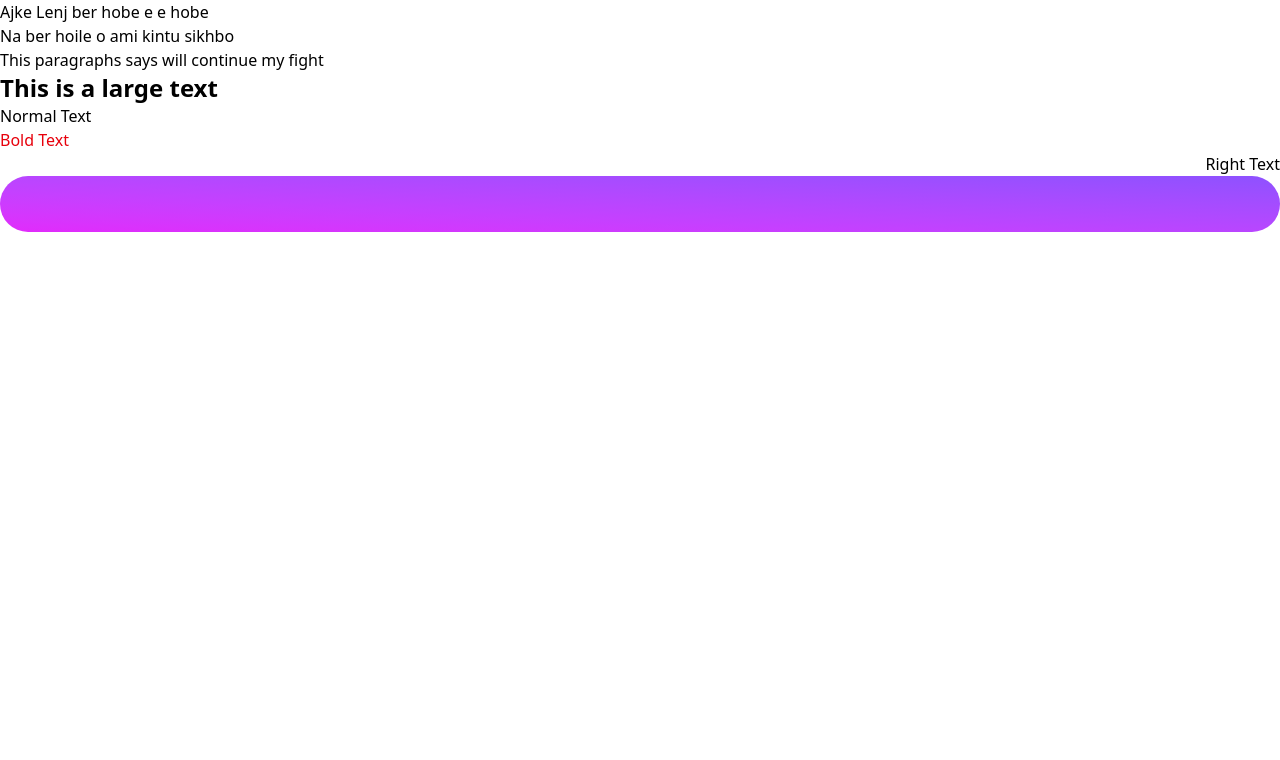
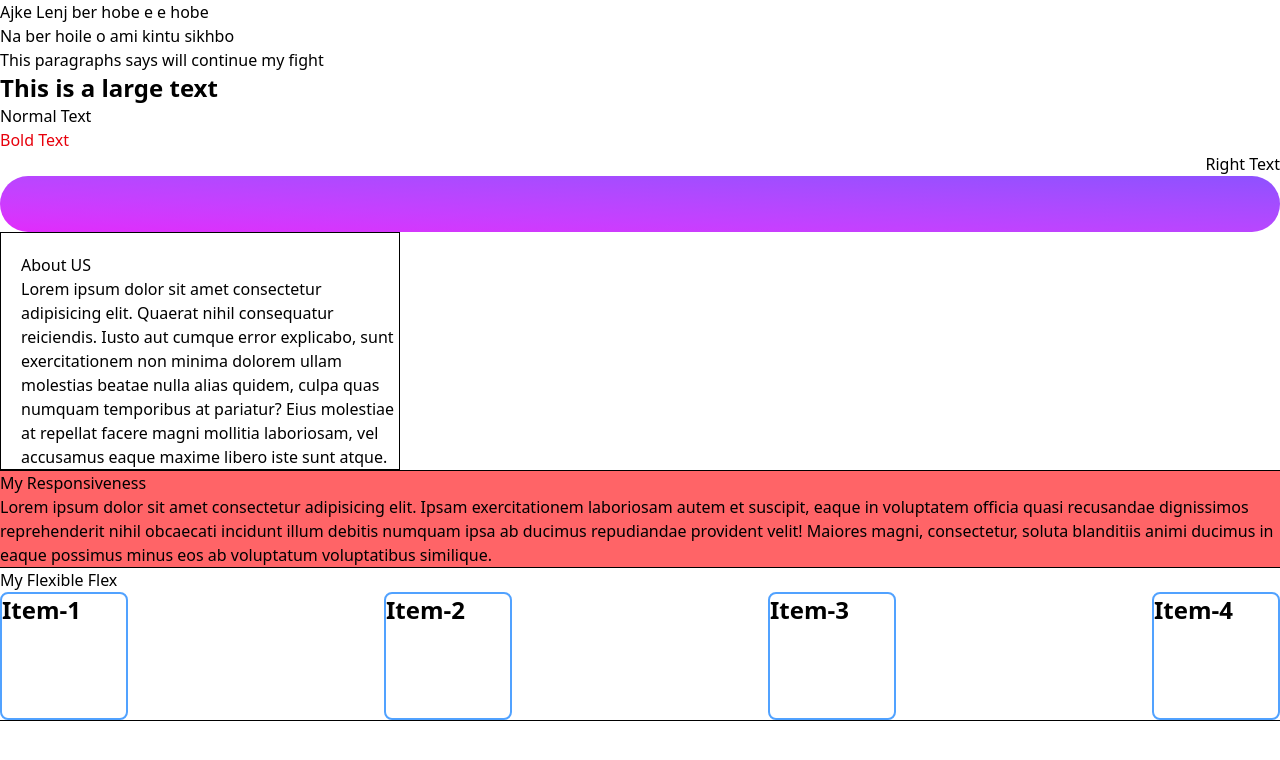
Before and after one commit to webdiv-rakib/tailwind-intro, a plain HTML site: page index.html in a window 1280 px wide. Drawn offline with nearby package versions, Linux system fonts and the light colour scheme.

Commit message:
display flex in tailwind

```diff
--- a/index.html
+++ b/index.html
@@ -25,6 +25,45 @@
             <p class="text-right">Right Text</p>
             <div class="h-14 bg-linear-to-bl from-violet-500 to-fuchsia-500 rounded-full"></div>
         </section>
+        <section>
+            <div class="w-100 border pt-5 pl-5">
+                <h3>About US</h3>
+                <p>Lorem ipsum dolor sit amet consectetur adipisicing elit. Quaerat nihil consequatur reiciendis. Iusto
+                    aut cumque error explicabo, sunt exercitationem non minima dolorem ullam molestias beatae nulla
+                    alias quidem, culpa quas numquam temporibus at pariatur? Eius molestiae at repellat facere magni
+                    mollitia laboriosam, vel accusamus eaque maxime libero iste sunt atque.</p>
+            </div>
+        </section>
+        <hr>
+        <section class="md:bg-yellow-400 lg:bg-red-400">
+            <h3>My Responsiveness</h3>
+            <p>Lorem ipsum dolor sit amet consectetur adipisicing elit. Ipsam exercitationem laboriosam autem et
+                suscipit, eaque in voluptatem officia quasi recusandae dignissimos reprehenderit nihil obcaecati
+                incidunt illum debitis numquam ipsa ab ducimus repudiandae provident velit! Maiores magni, consectetur,
+                soluta blanditiis animi ducimus in eaque possimus minus eos ab voluptatum voluptatibus similique.</p>
+        </section>
+        <hr>
+        <section>
+            <h3>My Flexible Flex</h3>
+            <div class="md:flex md:justify-between">
+                <div class="w-32 h-32 text-2xl font-bold border-2 border-blue-400 rounded-lg">
+                    Item-1
+                </div>
+                <div class="w-32 h-32 text-2xl font-bold border-2 border-blue-400 rounded-lg">
+                    Item-2
+                </div>
+                <div class="w-32 h-32 text-2xl font-bold border-2 border-blue-400 rounded-lg">
+                    Item-3
+                </div>
+                <div class="w-32 h-32 text-2xl font-bold border-2 border-blue-400 rounded-lg">
+                    Item-4
+                </div>
+            </div>
+        </section>
+        <hr>
+        <section>
+
+        </section>
     </main>
     <footer>
 
```
